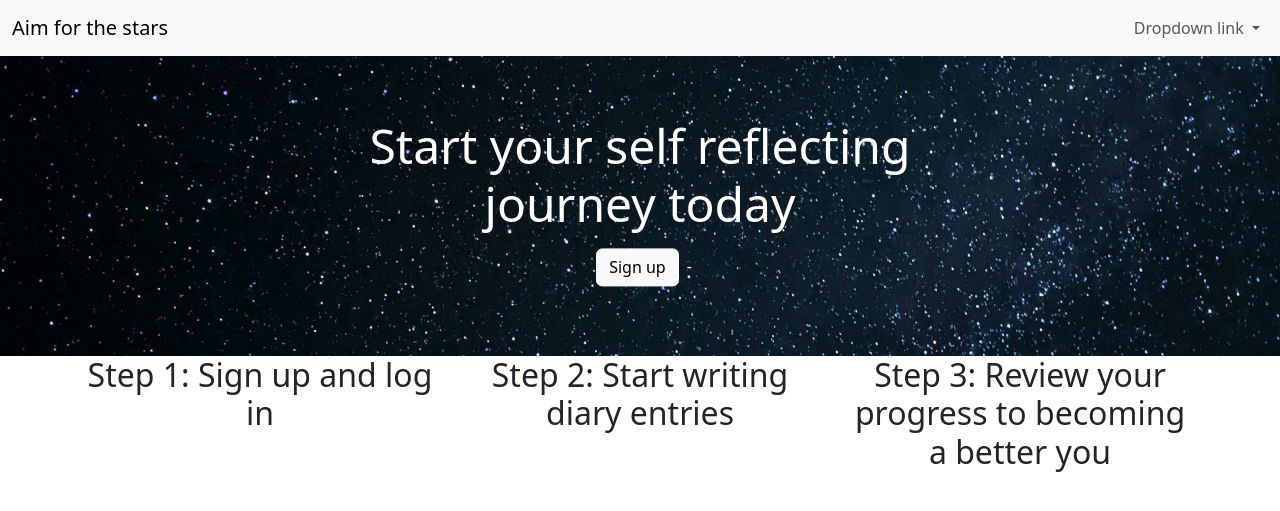
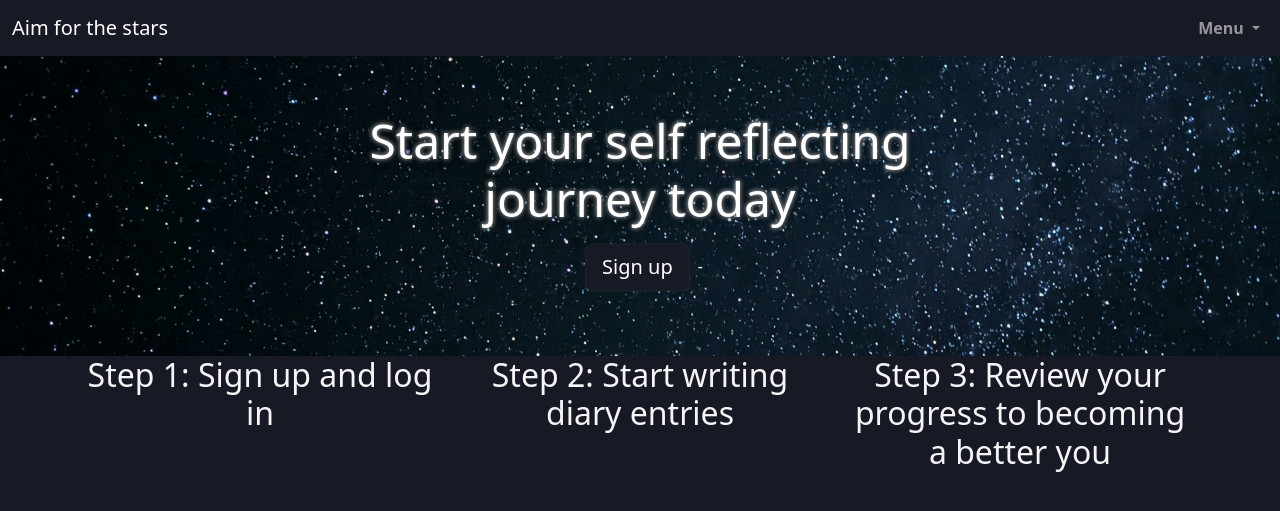
Before and after one commit to PapaPandroni/MyInnerScope, a Flask app: page / in a window 1280 px wide. Shown: the top 511 px of the page. Run offline with Flask 3, Linux system fonts and the light colour scheme.

Commit message:
added more styling, dark background

```diff
--- a/static/css/custom_css.css
+++ b/static/css/custom_css.css
@@ -0,0 +1,19 @@
+.custom-nav {
+    background-color: rgb(23, 26, 37) !important
+}
+.dropdown-item{
+    color: whitesmoke
+}
+
+.btn-dark {
+    background-color: rgb(23, 26, 37);
+}
+
+body {
+    background-color: rgb(23, 26, 37);
+    color: whitesmoke
+}
+
+.text-with-shadow {
+  text-shadow: 2px 2px 8px rgba(0,0,0,0.8), 0 0 5px #fff
+}
--- a/templates/index.html
+++ b/templates/index.html
@@ -8,15 +8,15 @@
     <link rel="stylesheet" href="{{ url_for('static', filename='css/custom_css.css') }}">
 </head>
 <body>
-    <nav class="navbar navbar-expand-lg bg-body-tertiary">
+    <nav class="navbar navbar-expand-lg bg-body-tertiary navbar-dark custom-nav">
         <div class="container-fluid d-flex justify-content-between">
-            <a class="navbar-brand" href="#">Aim for the stars</a>
+            <a class="navbar-brand" href="/">Aim for the stars</a>
             <ul class="navbar-nav">
                 <li class="nav-item dropdown">
                     <a class="nav-link dropdown-toggle" href="#" role="button" data-bs-toggle="dropdown" aria-expanded="false">
-                        Dropdown link
+                        <b>Menu</b>
                     </a>
-                    <ul class="dropdown-menu">
+                    <ul class="dropdown-menu custom-nav">
                         <li><a class="dropdown-item" href="#">Register</a></li>
                         <li><a class="dropdown-item" href="#">Log in</a></li>
                         <li><a class="dropdown-item" href="#">About</a></li>
@@ -31,8 +31,8 @@
             class="w-100 h-100 object-fit-cover" alt="A starry night sky">
 
         <div class="position-absolute top-50 start-50 translate-middle text-center text-white">
-            <h1 class="display-5">Start your self reflecting journey today</h1>
-            <a href="/diary" class="btn btn-light m-2">Sign up</a>-
+            <h1 class="display-5 text-with-shadow"><b>Start your self reflecting journey today</b></h1>
+            <a href="#" class="btn btn-dark m-2 btn-lg">Sign up</a>-
         </div>
     </div>
     <div class="container text-center">
```
